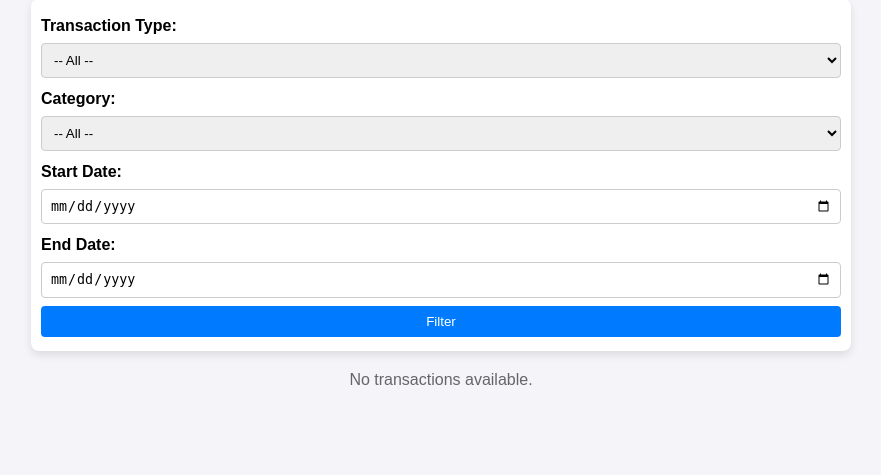
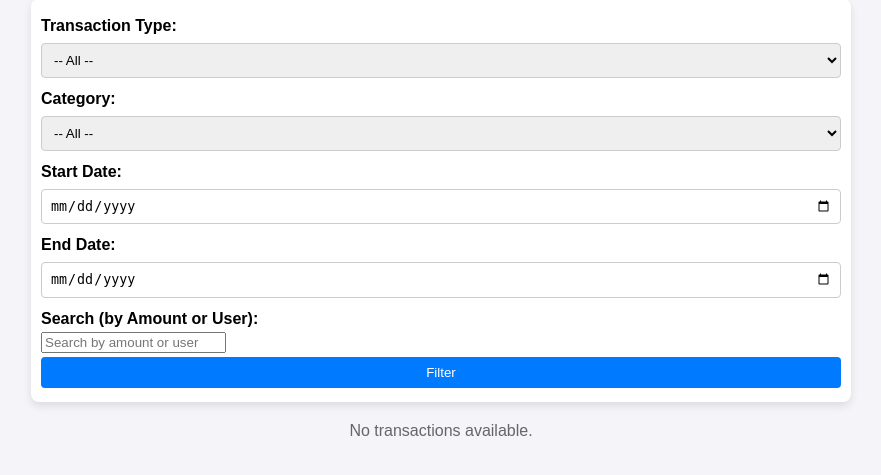
Before and after one commit to goran010/WalletMate, a Django app: page /transactions/ in a window 1280 px wide. Shown: the part 68-543 px from the top of the page, without its empty margins (199-1080 px from the left). Run offline with Django 5.2, Linux system fonts and the light colour scheme; data that the repository does not hold is empty.

Commit message:
added search

```diff
--- a/walletmate/walletmate_app/forms.py
+++ b/walletmate/walletmate_app/forms.py
@@ -14,4 +14,4 @@ class TransactionFilterForm(forms.Form):
     )
     start_date = forms.DateField(required=False, widget=forms.DateInput(attrs={'type': 'date'}), label="Start Date")
     end_date = forms.DateField(required=False, widget=forms.DateInput(attrs={'type': 'date'}), label="End Date")
-    search = forms.CharField(required=False, label="Search", widget=forms.TextInput(attrs={'placeholder': 'Search by description'}))
+    search = forms.CharField(required=False, label="Search")
--- a/walletmate/walletmate_app/templates/walletmate_app/transaction_detail.html
+++ b/walletmate/walletmate_app/templates/walletmate_app/transaction_detail.html
@@ -67,6 +67,7 @@
         <p><strong>Description:</strong> {{ transaction.description }}</p>
         <p><strong>Created At:</strong> {{ transaction.created_at }}</p>
         <p><strong>Updated At:</strong> {{ transaction.updated_at }}</p>
+        <p><strong>User:</strong> {{ transaction.user.username }}</p>
 
         <a href="{% url 'transaction_list' %}" class="button">Back to Transactions</a>
     </div>
--- a/walletmate/walletmate_app/templates/walletmate_app/transaction_list.html
+++ b/walletmate/walletmate_app/templates/walletmate_app/transaction_list.html
@@ -119,6 +119,9 @@
         <label for="end_date">End Date:</label>
         <input type="date" id="end_date" name="end_date">
 
+        <label for="search">Search (by Amount or User):</label>
+        <input type="text" id="search" name="search" placeholder="Search by amount or user">
+
         <button type="submit">Filter</button>
     </form>
 
--- a/walletmate/walletmate_app/templates/walletmate_app/transaction_list_partial.html
+++ b/walletmate/walletmate_app/templates/walletmate_app/transaction_list_partial.html
@@ -53,7 +53,6 @@
     </style>
 </head>
 <body>
-    <h1>Transaction List</h1>
     <ul>
         <!-- walletmate_app/transaction_list_partial.html -->
         <ul id="transaction-list">
--- a/walletmate/walletmate_app/views.py
+++ b/walletmate/walletmate_app/views.py
@@ -13,7 +13,7 @@ from django.shortcuts import render
 from django.http import JsonResponse
 from .models import Transaction, ExpenseCategory
 from django.template.loader import render_to_string
-
+from django.db.models import Q
 
 
 homepage_text = "Promijeni!"
@@ -48,6 +48,7 @@ def transaction_list(request):
     category_id = request.GET.get('category', '')
     start_date = request.GET.get('start_date', '')
     end_date = request.GET.get('end_date', '')
+    search = request.GET.get('search')
 
     # Start with all transactions
     transactions = Transaction.objects.all()
@@ -61,6 +62,13 @@ def transaction_list(request):
         transactions = transactions.filter(date__gte=start_date)
     if end_date:
         transactions = transactions.filter(date__lte=end_date)
+    if search:
+            # You can filter by amount or user (assuming `amount` is a number and `user` is a ForeignKey)
+        transactions = transactions.filter(
+                Q(description__icontains=search) |
+                Q(amount__icontains=search) |
+                Q(user__username__icontains=search)  # Assuming you have a user field in the model
+            )
 
     # Get all categories for the filter dropdown
     categories = ExpenseCategory.objects.all()
```
